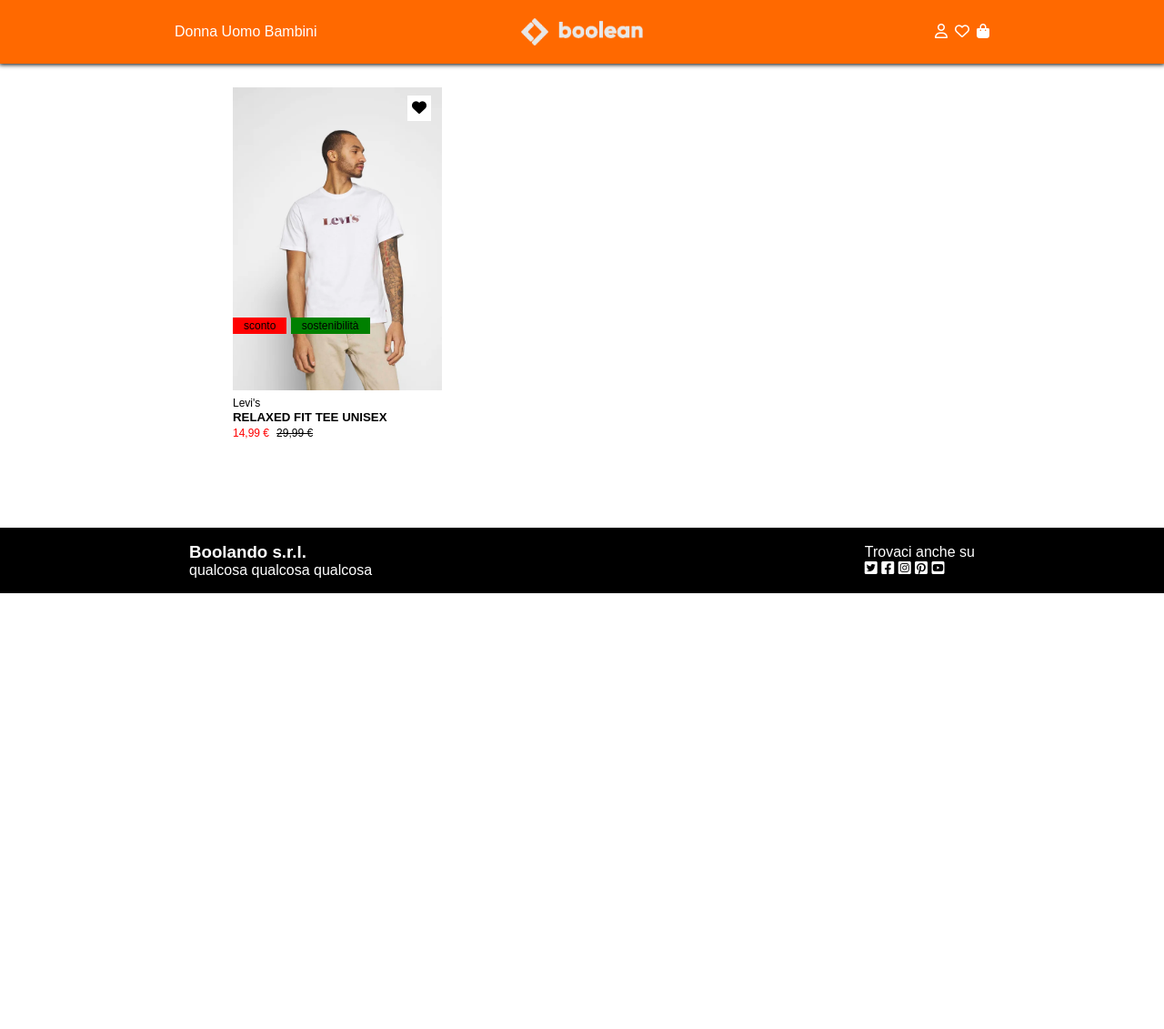
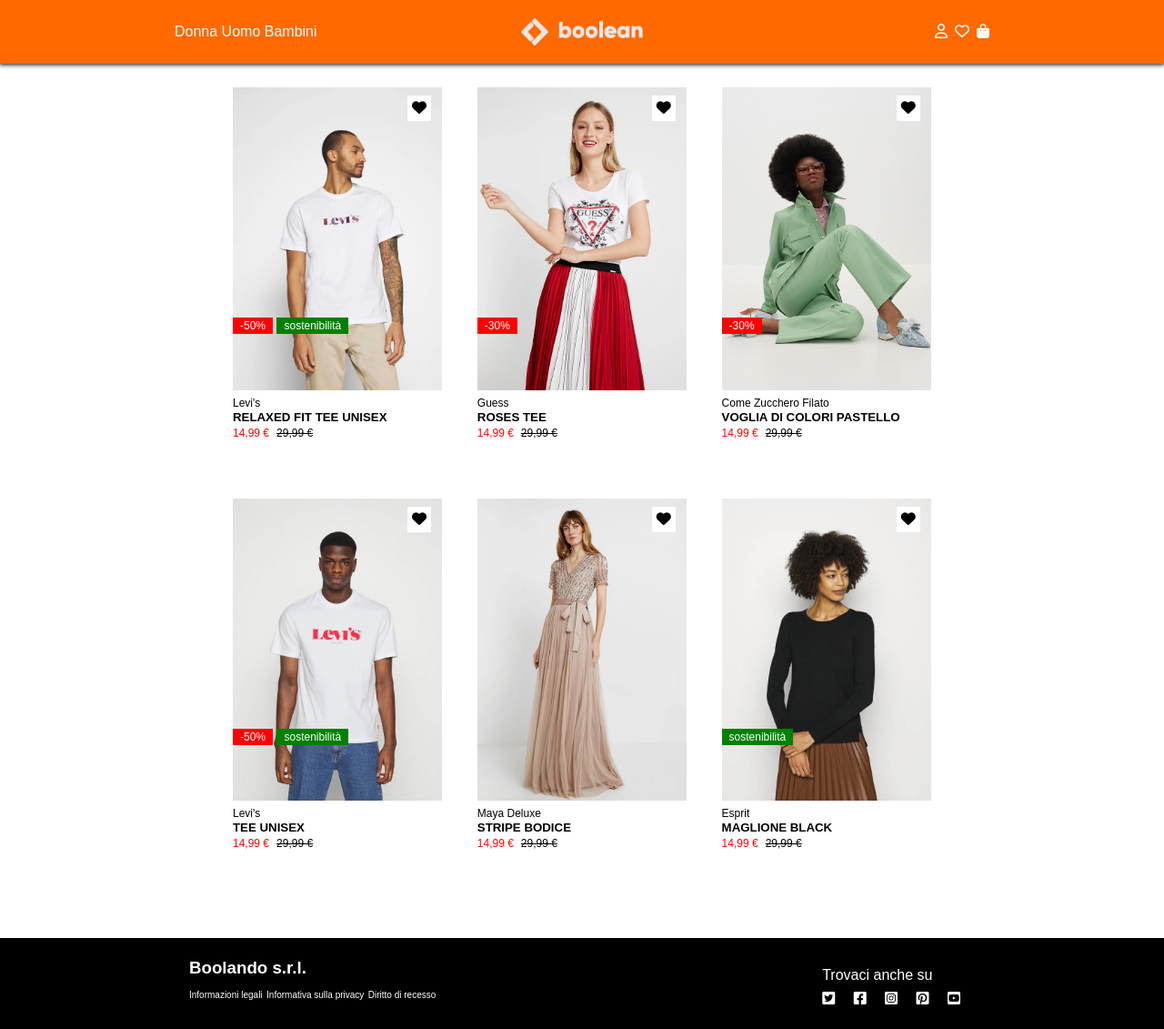
Before and after one commit to LorenzoPagani/html-css-boolando, a plain HTML site: page index.html in a window 1280 px wide. Shown: the whole page at 91% size. Before the commit the page ends 800 px from the top, so only its background shows below. Drawn offline with Linux system fonts and the light colour scheme.

Commit message:
completed full layout

```diff
--- a/CSS/style.css
+++ b/CSS/style.css
@@ -74,9 +74,18 @@ Nav {
 .clip {
     display: inline-block;
     font-size: 12px;
-    padding: 2px 12px;
+    padding: 2px 8px;
 }
 
 span {
     font-size: 12px;
 }
+
+footer i {
+    width: 30px;
+
+}
+
+.footnotes {
+    font-size: 10px;
+}
--- a/CSS/utilities.css
+++ b/CSS/utilities.css
@@ -17,6 +17,7 @@
 .flex-justify-center { justify-content: center; }
 .flex-justify-end { justify-content: flex-end; }
 .flex-align-center { align-items: center; }
+.flex-wrap {flex-wrap: wrap;}
 
 /*** LARGHEZZE ***/
 .w-20 { width: 20%; } /* 1/5 */
--- a/index.html
+++ b/index.html
@@ -36,18 +36,87 @@
     </header>
 
     <main>
-        <section class="container d-flex flex-justify-between w-70 p-64">
+        <section class="container d-flex flex-wrap flex-justify-between w-70 p-64">
+            <!-- card 1 -->
             <div class="card">
                 <img class="w-100" src="img/1.webp" alt="uomo1">
                 <img class="w-100 hidden" src="img/1b.webp" alt="uomo1">
                 <div class="heart bg-white"><i class="fa-solid fa-heart"></i></div>
                 <div class="clipper">
-                    <div class="clip bg-red">sconto</div>
-                    <div class="clip bg-green">sostenibilità</div>
+                    <div class="clip bg-red white">-50%</div>
+                    <div class="clip bg-green white">sostenibilità</div>
                 </div>
                 <div>
                     <span>Levi's</span>
                     <H5>RELAXED FIT TEE UNISEX</H5>
+                    <span class="red mr-8">14,99 &euro;</span><span class="barred">29,99 &euro;</span>
+                </div>
+            </div>
+            <!-- card 2 -->
+            <div class="card">
+                <img class="w-100" src="img/2.webp" alt="uomo1">
+                <img class="w-100 hidden" src="img/2b.webp" alt="uomo1">
+                <div class="heart bg-white"><i class="fa-solid fa-heart"></i></div>
+                <div class="clipper">
+                    <div class="clip bg-red white">-30%</div>
+                </div>
+                <div>
+                    <span>Guess</span>
+                    <H5>ROSES TEE</H5>
+                    <span class="red mr-8">14,99 &euro;</span><span class="barred">29,99 &euro;</span>
+                </div>
+            </div>
+            <!-- card 3 -->
+            <div class="card">
+                <img class="w-100" src="img/3.webp" alt="uomo1">
+                <img class="w-100 hidden" src="img/3b.webp" alt="uomo1">
+                <div class="heart bg-white"><i class="fa-solid fa-heart"></i></div>
+                <div class="clipper">
+                    <div class="clip bg-red white">-30%</div>
+                </div>
+                <div>
+                    <span>Come Zucchero Filato</span>
+                    <H5>VOGLIA DI COLORI PASTELLO</H5>
+                    <span class="red mr-8">14,99 &euro;</span><span class="barred">29,99 &euro;</span>
+                </div>
+            </div>
+            <!-- card 4 -->
+            <div class="card">
+                <img class="w-100" src="img/4.webp" alt="uomo1">
+                <img class="w-100 hidden" src="img/4b.webp" alt="uomo1">
+                <div class="heart bg-white"><i class="fa-solid fa-heart"></i></div>
+                <div class="clipper">
+                    <div class="clip bg-red white">-50%</div>
+                    <div class="clip bg-green white">sostenibilità</div>
+                </div>
+                <div>
+                    <span>Levi's</span>
+                    <H5>TEE UNISEX</H5>
+                    <span class="red mr-8">14,99 &euro;</span><span class="barred">29,99 &euro;</span>
+                </div>
+            </div>
+            <!-- card 5 -->
+            <div class="card">
+                <img class="w-100" src="img/5.webp" alt="uomo1">
+                <img class="w-100 hidden" src="img/5b.webp" alt="uomo1">
+                <div class="heart bg-white"><i class="fa-solid fa-heart"></i></div>
+                <div>
+                    <span>Maya Deluxe</span>
+                    <H5>STRIPE BODICE</H5>
+                    <span class="red mr-8">14,99 &euro;</span><span class="barred">29,99 &euro;</span>
+                </div>
+            </div>
+            <!-- card 6 -->
+            <div class="card">
+                <img class="w-100" src="img/6.webp" alt="uomo1">
+                <img class="w-100 hidden" src="img/6b.webp" alt="uomo1">
+                <div class="heart bg-white"><i class="fa-solid fa-heart"></i></div>
+                <div class="clipper">
+                    <div class="clip bg-green white">sostenibilità</div>
+                </div>
+                <div>
+                    <span>Esprit</span>
+                    <H5>MAGLIONE BLACK</H5>
                     <span class="red mr-8">14,99 &euro;</span><span class="barred">29,99 &euro;</span>
                 </div>
             </div>
@@ -58,14 +127,14 @@
         <div class= "container d-flex flex-justify-between flex-align-center w-70 p-16 bg-black">
             <div>
                 <h3 class="white">Boolando s.r.l.</h2>
-                <ul>
-                    <li><a href="#">qualcosa</a></li>
-                    <li><a href="#">qualcosa</a></li>
-                    <li><a href="#">qualcosa</a></li>
+                <ul class="my-8">
+                    <li><a class="footnotes" href="#">Informazioni legali</a></li>
+                    <li><a class="footnotes" href="#">Informativa sulla privacy</a></li>
+                    <li><a class="footnotes" href="#">Diritto di recesso</a></li>
                 </ul>
             </div>
-            <div>
-                <p class="white">Trovaci anche su</p>
+            <div class="white my-8">
+                <p class=" my-8">Trovaci anche su</p>
                 <a href="#"><i class="fa-brands fa-square-twitter"></i></a>
                 <a href="#"><i class="fa-brands fa-square-facebook"></i></a>
                 <a href="#"><i class="fa-brands fa-square-instagram"></i></a>
```
